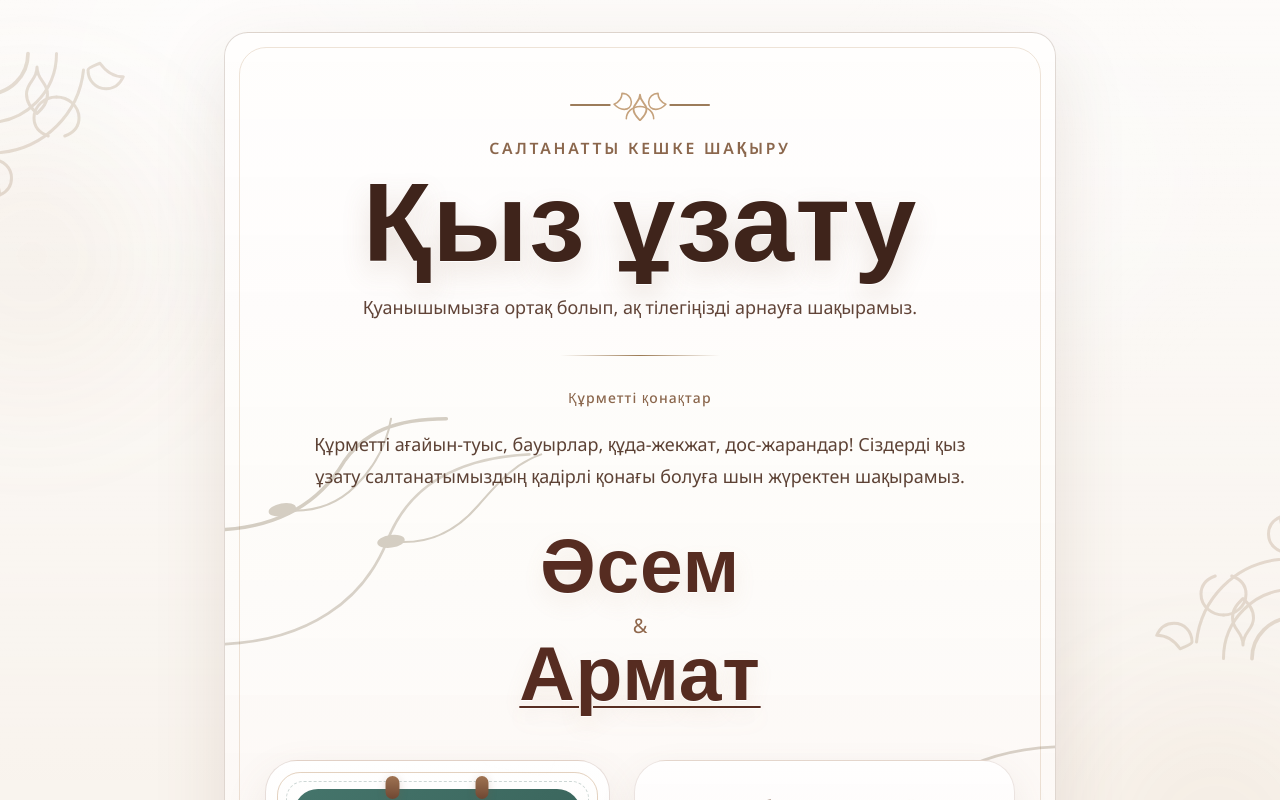
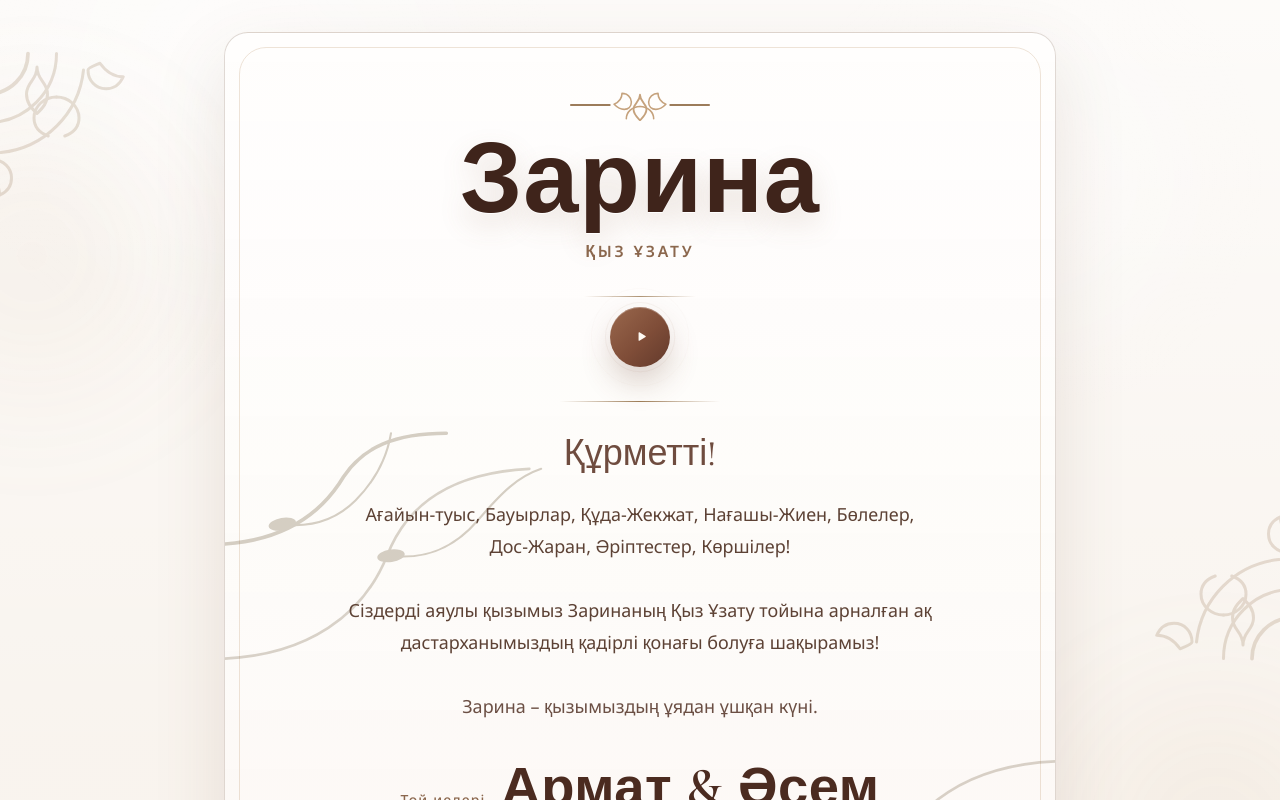
Before and after one commit to AlteraAlter/wedding-invite.frontend, a Next.js app: page / in a window 1280 px wide. Shown: the top 800 px of the page. Built offline with nearby package versions, Linux system fonts and the light colour scheme; no server answers.

Commit message:
update content text

```diff
--- a/src/app/globals.css
+++ b/src/app/globals.css
@@ -182,7 +182,7 @@ button {
 }
 
 .hero-title {
-  font-size: clamp(4.2rem, 11vw, 7rem);
+  font-size: clamp(3.7rem, 9.6vw, 6.2rem);
   line-height: 0.88;
   font-weight: 700;
   color: #3f241b;
--- a/src/app/layout.tsx
+++ b/src/app/layout.tsx
@@ -15,8 +15,8 @@ const bodyFont = Noto_Sans({
 });
 
 export const metadata: Metadata = {
-  title: "Қыз ұзату | Jaiyq Hall",
-  description: "01.08.2025 күні сағат 19:00-де өтетін қыз ұзату кешіне арналған шақыру парағы.",
+  title: "Заринаның ұзату тойы | Jaiyq Hall",
+  description: "01.08.2026 күні сағат 19:00-де өтетін Заринаның ұзату тойына арналған шақыру парағы.",
 };
 
 export default function RootLayout({
--- a/src/components/invitation-page.tsx
+++ b/src/components/invitation-page.tsx
@@ -165,7 +165,7 @@ export function InvitationPage({ apiBaseUrl, musicUrl }: InvitationPageProps) {
                 transition={{ delay: 0.26, duration: 0.9 }}
                 className="page-intro-title"
               >
-                {siteContent.brideName} & {siteContent.groomName}
+                {siteContent.brideName}
               </motion.p>
               <motion.p
                 initial={{ opacity: 0, y: 18 }}
@@ -173,7 +173,7 @@ export function InvitationPage({ apiBaseUrl, musicUrl }: InvitationPageProps) {
                 transition={{ delay: 0.42, duration: 0.82 }}
                 className="page-intro-subtitle"
               >
-                {siteContent.dateLabel} • {siteContent.timeValue}
+                {siteContent.dateValue} • {siteContent.timeValue}
               </motion.p>
               <motion.div
                 initial={{ opacity: 0, scaleX: 0.7 }}
@@ -219,36 +219,44 @@ export function InvitationPage({ apiBaseUrl, musicUrl }: InvitationPageProps) {
           />
 
           <motion.div variants={reveal} className="relative z-10 text-center">
-            <p className="eyebrow">{siteContent.eyebrow}</p>
-            <h1 className="hero-title mt-4 break-words">{siteContent.title}</h1>
-            <p className="mt-4 text-base leading-8 text-[#614438] sm:text-lg">{siteContent.subtitle}</p>
+            <h1 className="hero-title break-words">{siteContent.title}</h1>
+            <p className="eyebrow mt-4">{siteContent.eyebrow}</p>
+            {siteContent.subtitle ? (
+              <p className="mt-4 text-base leading-8 text-[#614438] sm:text-lg">{siteContent.subtitle}</p>
+            ) : null}
+          </motion.div>
+
+          <motion.div variants={reveal} className="music-inline-row mt-8">
+            <MusicToggle musicUrl={musicUrl} placeholder={siteContent.musicPlaceholder} />
           </motion.div>
 
           <motion.div variants={reveal} className="relative z-10 mx-auto mt-8 h-px w-40 bg-[linear-gradient(90deg,transparent,#9c7b55,transparent)]" />
 
           <motion.div variants={reveal} className="relative z-10 mt-8 text-center">
-            <p className="text-sm font-medium tracking-[0.08em] text-[#8b674d]">Құрметті қонақтар</p>
-            <p className="mx-auto mt-5 max-w-2xl text-base leading-8 text-[#5d4235] sm:text-lg">
+            <p className="font-display text-3xl text-[#6f4c3f] sm:text-4xl">{siteContent.intro}</p>
+            <p className="mx-auto mt-6 max-w-2xl whitespace-pre-line text-base leading-8 text-[#5d4235] sm:text-lg">
               {siteContent.invitationText}
             </p>
+            {siteContent.quote ? (
+              <p className="mx-auto mt-8 max-w-2xl text-base leading-8 text-[#6b4f44] sm:text-lg">
+                {siteContent.quote}
+              </p>
+            ) : null}
           </motion.div>
 
           <motion.div variants={reveal} className="relative z-10 mt-10 grid gap-6 text-center">
-            <div>
-              <p className="name-title break-words">{siteContent.brideName}</p>
-              <p className="mt-2 text-xl text-[#8f674c]">&</p>
-              <p className="name-title break-words underline decoration-[1.5px] underline-offset-6">
-                {siteContent.groomName}
-              </p>
-            </div>
             {hasFamilyBlock ? (
-              <div>
+              <div className="flex flex-wrap items-baseline justify-center gap-x-4 gap-y-2">
                 <p className="text-sm font-medium tracking-[0.08em] text-[#8b674d]">Той иелері</p>
                 {siteContent.parents ? (
-                  <p className="supporting-title mt-3 break-words">{siteContent.parents}</p>
+                  <p className="supporting-title whitespace-nowrap text-[clamp(1.9rem,6vw,3rem)]">
+                    <span className="underline decoration-[1.5px] underline-offset-6">Армат</span>
+                    {" & "}
+                    <span>Әсем</span>
+                  </p>
                 ) : null}
                 {siteContent.familyName ? (
-                  <p className="mt-2 break-words text-sm tracking-[0.08em] text-[#8b674d]">
+                  <p className="w-full break-words text-sm tracking-[0.08em] text-[#8b674d]">
                     {siteContent.familyName}
                   </p>
                 ) : null}
@@ -291,10 +299,6 @@ export function InvitationPage({ apiBaseUrl, musicUrl }: InvitationPageProps) {
                 <Countdown targetIso={siteContent.dateIso} />
               </div>
             </div>
-          </motion.div>
-
-          <motion.div variants={reveal} className="music-inline-row">
-            <MusicToggle musicUrl={musicUrl} placeholder={siteContent.musicPlaceholder} />
           </motion.div>
         </motion.div>
       </motion.section>
--- a/src/data/site-content.ts
+++ b/src/data/site-content.ts
@@ -56,13 +56,13 @@ type SiteContent = {
 };
 
 export const siteContent: SiteContent = {
-  eyebrow: "Салтанатты кешке шақыру",
-  title: "Қыз ұзату",
-  subtitle: "Қуанышымызға ортақ болып, ақ тілегіңізді арнауға шақырамыз.",
-  brideName: "Әсем",
-  groomName: "Армат",
+  eyebrow: "ҚЫЗ ҰЗАТУ",
+  title: "Зарина",
+  subtitle: "",
+  brideName: "Зарина",
+  groomName: "",
   familyName: "",
-  parents: "",
+  parents: "Армат & Әсем",
   dateLabel: "Күні",
   dateValue: "01.08.2026",
   dateDay: "01",
@@ -78,11 +78,11 @@ export const siteContent: SiteContent = {
   mapUrl: "https://2gis.kz/uralsk/geo/70000001025184006/51.306599,51.180034,",
   mapPreviewUrl:
     "https://static-maps.yandex.ru/1.x/?ll=51.180034,51.306599&z=16&l=map&size=650,350&pt=51.180034,51.306599,pm2rdm",
-  intro: "",
+  intro: "Құрметті!",
   details: "",
-  quote: "",
+  quote: "Зарина – қызымыздың ұядан ұшқан күні.",
   invitationText:
-    "Құрметті ағайын-туыс, бауырлар, құда-жекжат, дос-жарандар! Сіздерді қыз ұзату салтанатымыздың қадірлі қонағы болуға шын жүректен шақырамыз.",
+    "Ағайын-туыс, Бауырлар, Құда-Жекжат, Нағашы-Жиен, Бөлелер,\nДос-Жаран, Әріптестер, Көршілер!\n\nСіздерді аяулы қызымыз Заринаның Қыз Ұзату тойына арналған ақ дастарханымыздың қадірлі қонағы болуға шақырамыз!",
   countdownTitle: "Салтанат басталуына дейін",
   storyTitle: "",
   storyCards: [],
```
